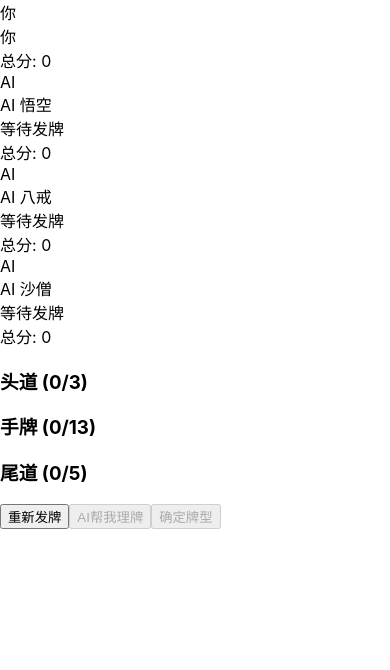
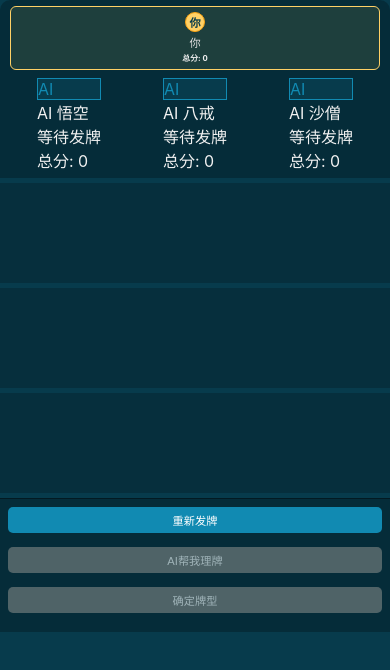
Before and after one commit to wen952555/sss, a React (Create React App) app in the folder frontend/: page / in a window 390 px wide. Shown: the top 670 px of the page. Built offline with nearby package versions, Linux system fonts and the light colour scheme.

Commit message:
Update App.css

```diff
--- a/frontend/src/App.css
+++ b/frontend/src/App.css
@@ -1,126 +1,203 @@
 /* frontend/src/App.css */
 
-/* --- 全局与基础布局 (保持不变) --- */
-/* ... */
+/* --- 全局与基础布局 --- */
+html, body {
+  height: 100%;
+  margin: 0;
+  padding: 0;
+  overflow: hidden; /* 防止整个页面滚动 */
+  background-color: #073b4c;
+  font-family: -apple-system, BlinkMacSystemFont, 'Segoe UI', Roboto, Oxygen, Ubuntu, Cantarell, 'Fira Sans', 'Droid Sans', 'Helvetica Neue', sans-serif;
+  -webkit-font-smoothing: antialiased;
+  -moz-osx-font-smoothing: grayscale;
+  color: #f1f1f1;
+  box-sizing: border-box;
+}
 
-/* --- 顶部玩家状态横幅 (保持不变) --- */
-/* ... */
+*, *::before, *::after {
+  box-sizing: inherit;
+}
 
-/* --- 游戏板与牌道区域 (保持不变) --- */
-/* ... */
-.card { /* 主游戏区的卡牌样式 */
-  width: 55px;
-  height: 77px;
-  border-radius: 4px;
-  overflow: hidden;
-  box-shadow: 2px 2px 5px rgba(0,0,0,0.3);
-  background-color: white; /* 主游戏区卡牌保留白色背景 */
-  flex-shrink: 0;
-  user-select: none;
-  position: relative;
-  transition: transform 0.18s cubic-bezier(0.22, 0.61, 0.36, 1),
-              box-shadow 0.18s cubic-bezier(0.22, 0.61, 0.36, 1);
+/* App 容器 */
+.app-container {
+  display: flex;
+  flex-direction: column;
+  width: 100%;
+  height: 100vh; /* 关键：占满整个视口高度 */
+  overflow: hidden; /* 防止 app-container 自身出现滚动条 */
 }
-/* ... */
+
+/* 主游戏视图容器 */
+.game-view-active {
+  display: flex;
+  flex-direction: column; /* 五个横幅垂直排列 */
+  width: 100%;
+  height: 100%; /* 占满 app-container 高度 */
+  padding: 0;
+  gap: 0;
+  overflow: hidden; /* 确保主游戏视图不产生滚动条 */
+  align-items: center; /* 横幅内容块在其max-width内居中 */
+}
+
+/* 通用横幅区域样式 - 核心：占满宽度 */
+.banner-section {
+  width: 100%;
+  max-width: 1000px;      /* 为超大屏幕设置一个最大内容宽度 */
+  margin-left: auto;
+  margin-right: auto;
+  padding: 8px 15px;    /* 横幅自身的上下和左右内边距 */
+  background-color: transparent; /* 背景由具体横幅设置 */
+  display: flex;
+  flex-direction: column;
+  align-items: center;
+  /* border-bottom: 1px solid rgba(0,0,0,0.2); */ /* 可选：横幅间分隔线 */
+}
+.banner-section:last-child {
+  /* border-bottom: none; */
+}
+
+/* 横幅1: 玩家状态显示区 */
+.player-status-banner-section {
+  flex: 0 0 auto; /* 高度由内容决定，不伸缩 */
+  background-color: rgba(0,0,0,0.25);
+  padding-top: 8px; /* 调整内边距 */
+  padding-bottom: 8px;
+  border-radius: 10px 10px 0 0; /* 顶部圆角（如果它是第一个横幅） */
+}
+
+.top-banner-container {
+  display: flex;
+  justify-content: space-around;
+  width: 100%;
+  /* max-width: 1000px; 已由父元素 banner-section 控制 */
+  /* margin: 0 auto; */
+  gap: 8px;
+  flex-wrap: wrap;
+}
+.player-banner-item { flex: 1 1 150px; min-width: 130px; padding: 8px; border-radius: 6px; border: 1px solid rgba(255, 255, 255, 0.08); background-color: rgba(255, 255, 255, 0.04); display: flex; flex-direction: column; align-items: center; text-align: center; }
+.human-player-banner-item { border-color: #ffd166; background-color: rgba(255, 221, 102, 0.1); }
+.ai-player-display.arranged { border-color: #06d6a0; }
+.ai-player-display.thinking { border-color: #ffd166; animation: pulse-border 1.5s infinite; }
+@keyframes pulse-border { 0% { box-shadow: 0 0 5px rgba(255, 209, 102, 0.2); } 50% { box-shadow: 0 0 10px rgba(255, 209, 102, 0.5); } 100% { box-shadow: 0 0 5px rgba(255, 209, 102, 0.2); } }
+.player-avatar-banner { width: 24px; height: 24px; font-size: 0.8em; margin-bottom: 3px; border-radius: 50%; display: flex; align-items: center; justify-content: center; font-weight: bold;}
+.human-player-avatar { background-color: #ffd166; color: #073b4c; border: 1px solid #fca311;}
+.ai-player-avatar { background-color: #073b4c; color: #118ab2; border: 1px solid #118ab2;}
+.player-name-banner { font-weight: 500; font-size: 0.8em; color: #e0e0e0; margin-bottom: 1px; white-space: nowrap; overflow: hidden; text-overflow: ellipsis; max-width: 100%;}
+.human-player-name { color: #fff; }
+.player-status-banner { font-size: 0.65em; color: #9eadba; margin-bottom: 2px; min-height: 0.9em; }
+.player-score-container-banner { font-size: 0.7em; margin-top: auto; width: 100%;}
+.player-total-score-banner { font-size:0.75em; font-weight: bold;}
+.player-round-score-banner { font-size: 0.65em; opacity: 0.7;}
+.positive { color: #06d6a0; }
+.negative { color: #ef476f; }
 
 
-/* --- 比牌结果模态框样式 --- */
-.comparison-view-container { /* ... (保持不变) ... */ }
-.modal-content.comparison-modal-content { /* ... (保持不变) ... */ }
-.modal-close-button.top-right-close { /* ... (保持不变) ... */ }
-.comparison-modal-content h2 { /* ... (保持不变) ... */ }
-.comparison-grid { /* ... (保持不变) ... */ }
-.comparison-cell { /* ... (保持不变, 但内部卡牌样式会改变) ... */ }
-.comparison-cell.empty { /* ... (保持不变) ... */ }
-.human-player-cell { /* ... (保持不变) ... */ }
-.comparison-cell h4 { /* ... (保持不变) ... */ }
-.score-summary { /* ... (保持不变) ... */ }
-.comparison-hand-verticals { /* 这个类名来自您提供的JS，确保CSS中有对应 */
+/* 横幅2,3,4: 牌道区域 */
+.hand-lane-banner {
+  background-color: rgba(0,0,0,0.2); /* 牌道横幅背景 */
+  padding: 0;
+  flex: 1 1 0; /* 关键：让三个牌道横幅均分剩余空间 */
+  min-height: 100px; /* 给一个最小高度，防止在卡牌未加载时过于扁平 */
   display: flex;
-  flex-direction: column; /* 三道牌垂直排列 */
-  align-items: center; /* 每道牌居中 */
-  width: 100%;
-  gap: 10px; /* 各道之间的垂直间距 */
+  justify-content: center;
+  align-items: stretch;
+  overflow: hidden;
+  /* border-top: 1px solid rgba(0,0,0,0.3); */ /* 可选 */
+  /* border-bottom: 1px solid rgba(0,0,0,0.3); */ /* 可选 */
 }
-.comparison-hand-row {
-  display: flex;
-  align-items: center; /* 文字和卡牌垂直居中 */
-  width: 100%;
-  gap: 8px; /* 文字和mini-cards容器的间距 */
-  justify-content: flex-start; /* 文字和卡牌都靠左 */
-}
-.comparison-hand-row strong {
-  font-size: 0.9em; /* 调整文字大小 */
-  white-space: nowrap;
-  width: 3.5em; /* 给 "头道:" 等文字一个固定宽度，方便对齐 */
-  text-align: right; /* 文字右对齐 */
-  opacity: 0.9;
-  color: #a0aec0; /* 稍暗的颜色 */
+.hand-lane-banner.middle-lane { /* 中间手牌区可以有不同背景或样式 */
+    /* flex-grow: 1.2; */ /* 可以尝试让手牌区高度稍大一些 */
 }
 
-/* 应用于 renderExpandedCards 返回的 div */
-.mini-cards {
-  /* display, gap, align-items, position, height, min-height 由JS内联样式设置 */
-  flex-grow: 1; /* 允许卡牌容器占据剩余空间 */
-  justify-content: flex-start; /* 确保卡牌从左开始排列 */
-  /* overflow: hidden; */ /* 如果卡牌总宽度超过，避免出现滚动条，但这可能导致卡牌被切 */
-}
-
-/* 关键修改：比牌界面中的静态卡牌，移除背景和边框 */
-.comparison-cell .static-card {
-  /* width 和 height 由JS动态设置 */
-  /* position: relative; 也由JS的style prop或默认行为处理 */
-  box-shadow: none !important; /* 移除阴影 */
-  border-radius: 3px;      /* 轻微圆角，如果SVG内容本身没有 */
-  background: transparent !important; /* 关键：背景透明 */
-  margin: 0;
-  z-index: 1;
-  transition: transform 0.15s ease-out; /* 保留悬浮放大效果 */
-  border: none !important;     /* 关键：移除边框 */
+.hand-area {
+  background-color: transparent; /* hand-area 背景透明，由 hand-lane-banner 控制 */
+  border-radius: 0; /* 移除圆角，因为父横幅已有 */
   display: flex;
+  flex-direction: row;
+  gap: 4px; /* 卡牌间隙 */
+  position: relative;
   align-items: center;
-  justify-content: center;
-  /* flex-shrink: 0; */ /* 确保在flex布局中不被压缩，如果需要的话 */
-}
-.comparison-cell .static-card img {
   width: 100%;
   height: 100%;
-  border-radius: inherit; /* 图片继承卡牌的圆角 */
-  display: block;
-  object-fit: contain;
+  margin: 0 auto;
+  justify-content: center;
+  overflow: hidden !important;
+  padding: 0 8px; /* 牌道左右内边距，给卡牌呼吸空间 */
+  box-sizing: border-box;
+}
+.hand-info-internal { position: absolute; top: 50%; left: 0; right: 0; width: 100%; transform: translateY(-50%); display: flex; justify-content: space-between; align-items: center; pointer-events: none; z-index: 3; opacity: 0.18; font-size: clamp(1em, 4vw, 1.5em); /* 响应式字体 */ font-weight: bold; padding: 0 15px; color: #b0bec5; text-shadow: 1px 1px 3px #111; user-select: none; }
+.hand-area-title-internal { color: #d0d0d0; }
+.hand-type-display-internal { font-size: 0.8em; background-color: rgba(0,0,0,0.7); padding: 2px 5px; border-radius: 3px; color: #ffd166;}
+
+.hand-area .card { position: relative; z-index: 2; }
+.hand-area.allow-wrapping { flex-wrap: wrap; align-content: center; padding-top: 0; padding-bottom:0; /* 文字是覆盖层 */ }
+.hand-area:not(.allow-wrapping) { flex-wrap: nowrap; padding-top: 0; padding-bottom:0; }
+
+.card { /* 主游戏区的卡牌，自适应父容器 hand-area 的高度 */
+  height: 85%; /* 卡牌高度是牌道高度的85% */
+  aspect-ratio: 7/10;
+  width: auto;
+  max-height: 90%; /* 再加一个最大高度限制，以防意外 */
+  min-width: 20px;
+  border-radius: 3px; /* 统一圆角 */
   box-shadow: none !important;
-  background: none !important;
-  /* border: none !important; */ /* img本身通常不需要边框 */
+  border: none !important;
+  flex-shrink: 0;
+  display: flex; align-items: center; justify-content: center;
+  background: transparent;
+  transition: transform 0.15s ease-out, z-index 0s linear 0.05s; /* z-index 延迟生效/恢复 */
 }
-.comparison-cell .static-card:hover {
-  z-index: 10;
-  transform: scale(1.1) translateY(-3px); /* 调整悬浮效果 */
+.card img { height: 100%; width: 100%; display: block; object-fit: contain; pointer-events: none; border: none !important; box-shadow: none !important; background: none !important; border-radius: inherit; }
+.card:not(.static-card) { cursor: grab; }
+.card:not(.static-card):hover:not(.dragging) { transform: scale(1.1) translateY(-5%); z-index: 5 !important; box-shadow: 0 4px 8px rgba(0,0,0,0.3) !important; /* 悬浮时加阴影 */ }
+.card:not(.static-card):active, .card.dragging { cursor: grabbing; transform: scale(1.2) rotate(2deg) translateY(-8%); z-index: 10 !important; box-shadow: 0 6px 12px rgba(0,0,0,0.4) !important; } /* 拖拽时加阴影 */
+
+
+/* 横幅5: 控制按钮区 */
+.controls-banner-section { padding: 10px; background-color: rgba(0,0,0,0.25); flex: 0 0 auto; min-height: 0; border-top: 1px solid rgba(0,0,0,0.4); display: flex; flex-direction: column; justify-content: center; align-items: center; gap: 8px; }
+.controls { display: flex; justify-content: center; gap: 10px; width: 100%; max-width: 420px; /* 控制按钮组最大宽度 */ flex-wrap: wrap; margin-bottom: 5px; }
+.game-button { font-size: 0.85em; padding: 7px 14px; background-color: #118ab2; color:white; border:none; border-radius:5px; cursor:pointer; transition: background-color 0.2s; }
+.game-button:hover:not(:disabled) { background-color: #0c9dcb; }
+.game-button:disabled { background-color: #4f6367; color:#9fb3b8; cursor:not-allowed; }
+.game-button.compare-all-button { width: auto; max-width: 240px; font-size: 0.95em; padding: 8px 20px; background-color: #06d6a0; color:#073b4c; font-weight:bold; }
+.game-button.compare-all-button:hover:not(:disabled) { background-color: #05c08d; }
+
+/* 比牌视图容器 - 固定2x2田字型布局 */
+.comparison-view-container { /* ... (与上一版本保持一致) ... */ }
+.comparison-modal-content { /* ... (与上一版本保持一致) ... */ }
+.comparison-grid { /* ... (与上一版本保持一致) ... */ }
+.comparison-cell { /* ... (与上一版本保持一致) ... */ }
+.comparison-cell .static-card { /* 使用您JS中 renderExpandedCards 的动态尺寸 */
+  box-shadow: none !important; border-radius: 3px; background: white !important; /* 确保背景是白色 */ margin: 0; z-index: 1; transition: transform 0.1s, z-index 0s; border: none !important; display: flex; align-items: center; justify-content: center; padding: 0 !important;
 }
+.comparison-cell .static-card img { width: 100%; height: 100%; border-radius: inherit; display: block; object-fit: contain; border: none !important; box-shadow: none !important; background: none !important; padding: 0 !important; }
+.comparison-cell .static-card:hover { z-index: 10; transform: scale(1.1) translateY(-5px); }
+/* ... (其余比牌模态框样式与上一版本保持一致) ... */
 
-/* 静态卡牌的占位符也需要透明背景和无边框 */
-.comparison-cell .static-card-placeholder {
-    /* width 和 height 由JS动态设置 */
-    border: 1px dashed rgba(255,255,255,0.2) !important; /* 如果需要一个非常淡的占位符边框 */
-    background: transparent !important;
-    color: rgba(255,255,255,0.3);
-    /* ... 其他占位符样式 ... */
-}
-.comparison-cell .image-error-text {
-    /* ... 保持之前的错误文本样式 ... */
-}
-
-.shoot-info { /* ... (保持不变) ... */ }
-.modal-actions { /* ... (保持不变) ... */ }
-.continue-game-button { /* ... (保持不变) ... */ }
-
-/* --- 响应式调整 (需要重新评估以适应新的卡牌显示方式) --- */
+/* 响应式调整 */
 @media (max-width: 768px) {
-    /* ... (主游戏区的响应式调整) ... */
-    .comparison-grid { grid-template-columns: 1fr; /* 小屏幕单列 */ gap: 8px; }
-    .comparison-cell { padding: 8px; min-height: auto; }
-    /* .comparison-cell .static-card 的尺寸由JS的renderExpandedCards控制 */
+  .app-container.game-view-active { gap: 5px; } /* 减小横幅间距 */
+  .banner-section { padding: 6px 10px; }
+  .player-banner-item { flex-basis: calc(50% - 4px); min-width: 100px; padding: 5px;}
+  .player-avatar-banner { width: 20px; height: 20px; font-size: 0.7em; margin-bottom: 2px; }
+  .player-name-banner { font-size: 0.7em; }
+  .player-status-banner { font-size: 0.55em; }
+  .player-score-container-banner { font-size: 0.65em; }
+  .hand-lane-banner { padding: 8px; flex: 1 1 80px; /* 调整牌道基础高度 */}
+  .hand-area { min-height: 0; gap: 3px; padding: 0 5px; } /* 高度由父元素决定 */
+  .card { height: 90%; /* 卡牌高度占牌道的90% */ border-radius: 2px;}
+  .hand-info-internal { font-size: clamp(0.8em, 3vw, 1.1em); padding: 0 10px; opacity: 0.25; }
+  .hand-area-title-internal { font-size: 0.85em; }
+  .hand-type-display-internal { font-size: 0.75em; padding: 2px 5px;}
+  .controls-banner-section { padding: 8px; }
+  .controls { gap: 8px; }
+  .game-button { font-size: 0.7em; padding: 5px 10px; }
+  .game-button.compare-all-button { font-size: 0.8em; padding: 6px 15px; }
+  .comparison-grid { grid-template-columns: 1fr; gap: 8px; }
 }
 @media (max-width: 480px) {
-    /* ... (主游戏区的响应式调整) ... */
-    /* .comparison-cell .static-card 的尺寸由JS的renderExpandedCards控制 */
+  .player-banner-item { flex-basis: 100%; } /* 顶部状态垂直排列 */
+  /* 卡牌尺寸会根据 hand-area 高度自动调整， hand-area 高度由 flex 均分 */
+  .controls { flex-direction: column; align-items: stretch; }
+  .controls .game-button { width: 100%; margin-bottom: 6px; }
 }
```
